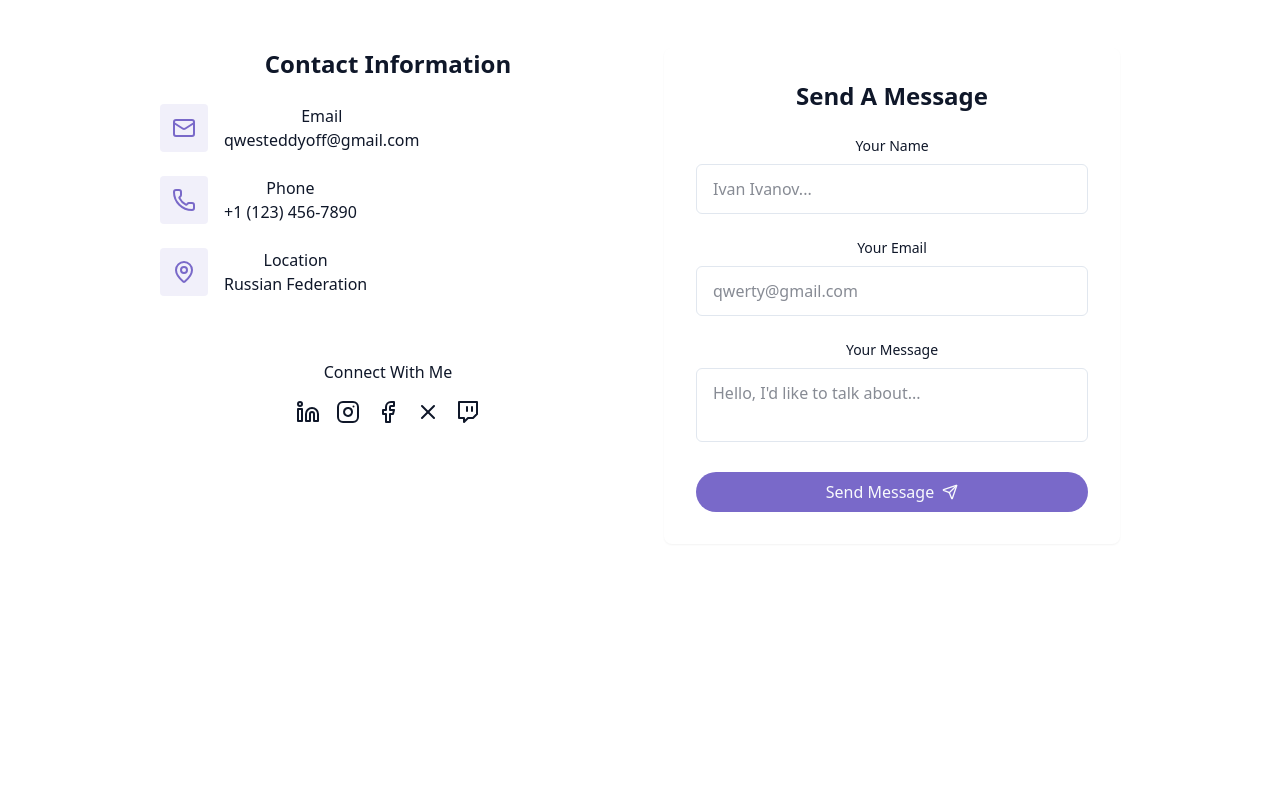
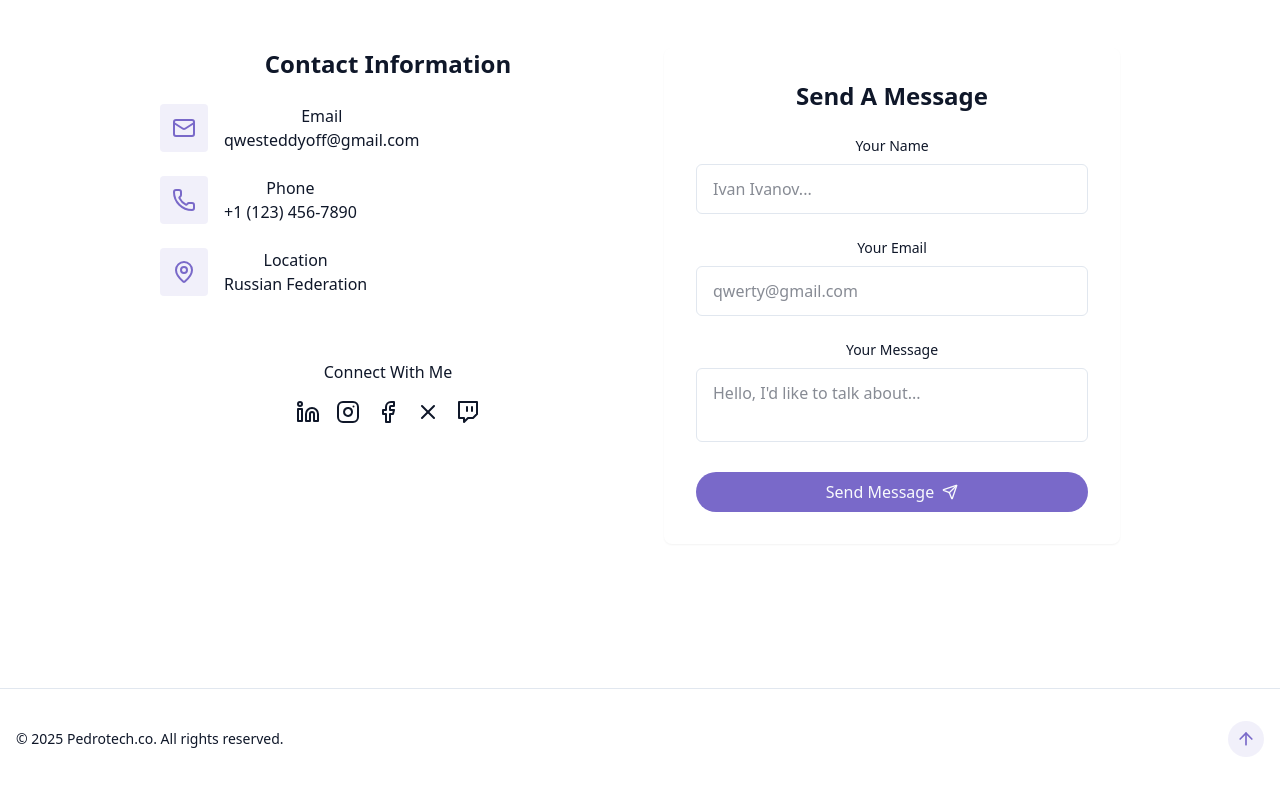
Before and after one commit to Steddyz/beautiful-portfolio, a React (Vite) app: page / in a window 1280 px wide. Shown: the part 4458-5253 px from the top of the page. Before the commit the page ends 5098 px from the top, so only its background shows below. Built offline with nearby package versions, Linux system fonts and the light colour scheme.

Commit message:
add Footer

```diff
--- /dev/null
+++ b/src/components/Footer.jsx
@@ -0,0 +1,19 @@
+import { ArrowUp } from "lucide-react";
+
+const Footer = () => {
+  return (
+    <footer className="py-12 px-4 bg-card relative border-t border-border mt-12 pt-8 flex flex-wrap justify-between items-center">
+      <p className="text-sm text-muted-foreground">
+        &copy; {new Date().getFullYear()} Pedrotech.co. All rights reserved.
+      </p>
+      <a
+        href="#hero"
+        className="bg-primary/10 hover:bg-primary/20 text-primary transition-colors p-2 rounded-full"
+      >
+        <ArrowUp size={20} />
+      </a>
+    </footer>
+  );
+};
+
+export default Footer;
--- a/src/pages/Home.jsx
+++ b/src/pages/Home.jsx
@@ -6,6 +6,7 @@
 import Skills from "../components/Skills";
 import Projects from "../components/Projects";
 import Contacts from "../components/Contacts";
+import Footer from "../components/Footer";
 
 const Home = () => {
   return (
@@ -20,6 +21,7 @@
         <Projects />
         <Contacts />
       </main>
+      <Footer />
     </div>
   );
 };
```
